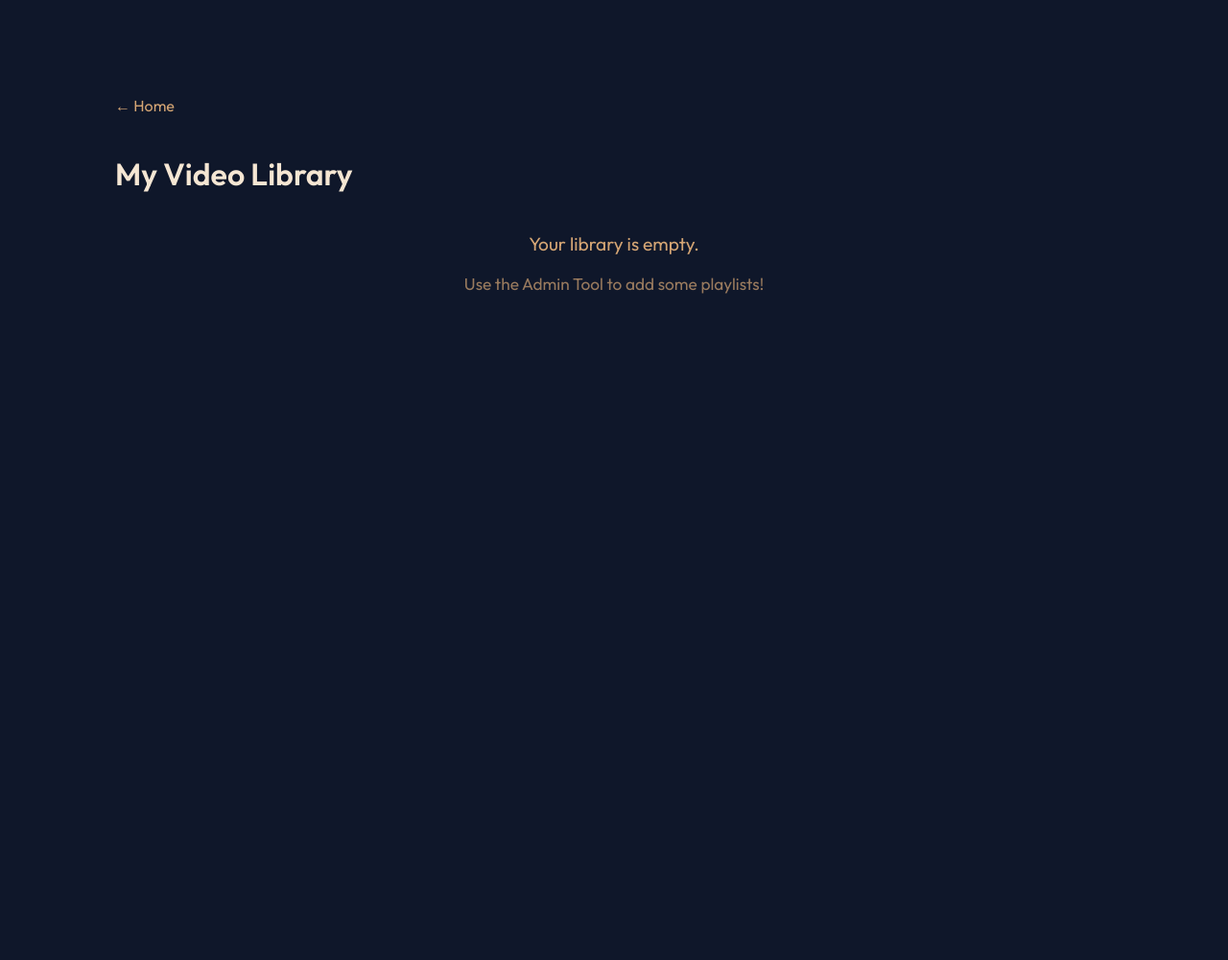
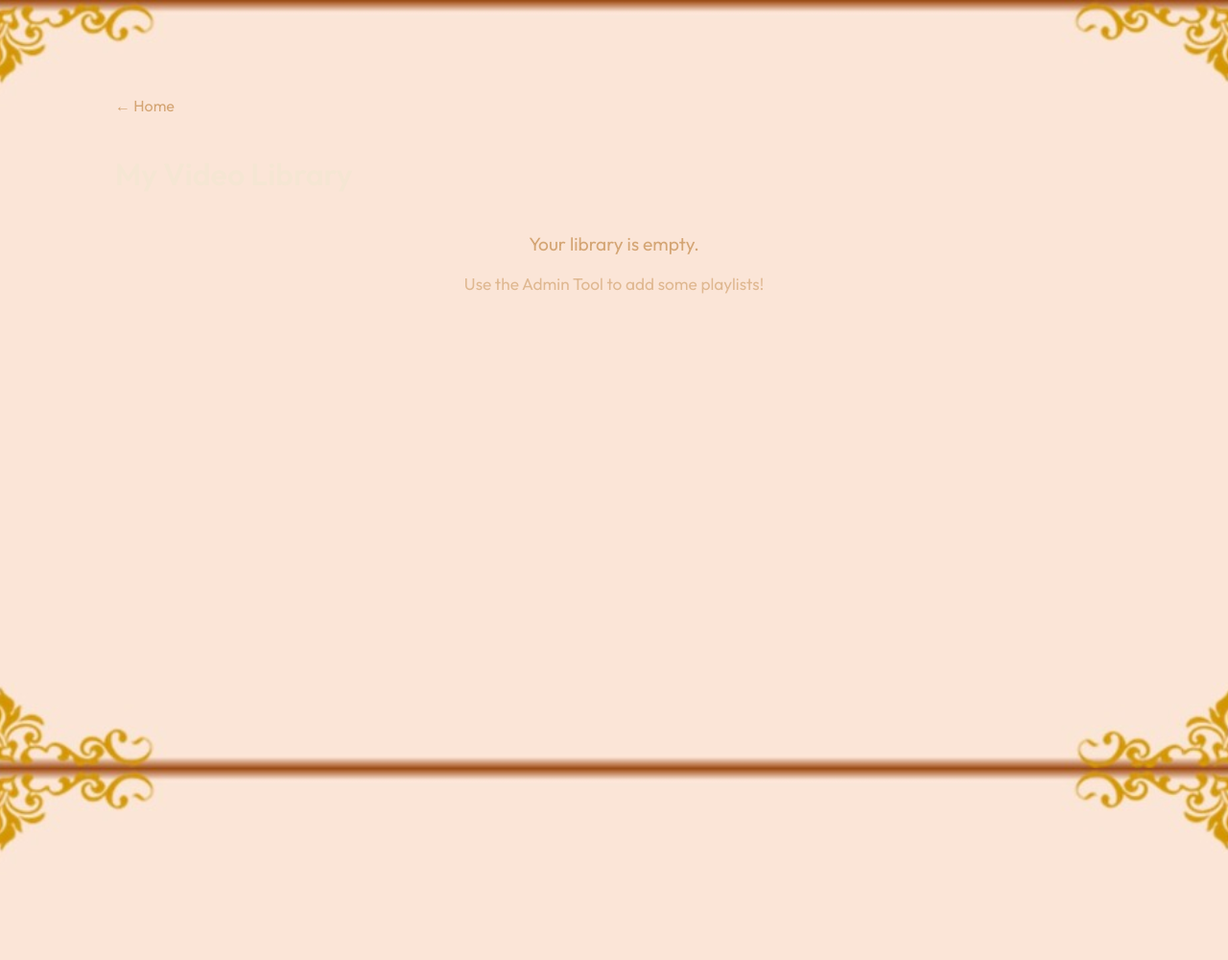
Before and after one commit to rajraomv/video-tracker, a Flask app: page /library in a window 1280 px wide. Shown: the whole page at 96% size. Before the commit the page ends 306 px from the top, so only its background shows below. Run offline with Flask 3, Linux system fonts and the light colour scheme; data that the repository does not hold is empty.

Commit message:
Add background image to library page

```diff
--- a/templates/library.html
+++ b/templates/library.html
@@ -12,24 +12,18 @@
             --card-bg: #1e293b;
             --text-primary: #f5e6d3;
             --text-secondary: #d4a574;
-            --accent: #8b5cf6;
-            --accent-glow: rgba(139, 92, 246, 0.5);
+            padding: 60px 80px;
+            box-sizing: border-box;
         }
 
         body {
             font-family: 'Outfit', sans-serif;
-            background: var(--bg-color);
+            background: url('/static/images/background.jpg') no-repeat center center fixed;
+            background-size: cover;
             color: var(--text-primary);
             margin: 0;
             padding: 40px;
             min-height: 100vh;
-        }
-
-        .container {
-            max-width: 1200px;
-            margin: 0 auto;
-            padding: 60px 80px;
-            box-sizing: border-box;
         }
 
         @keyframes fadeInUp {
```
